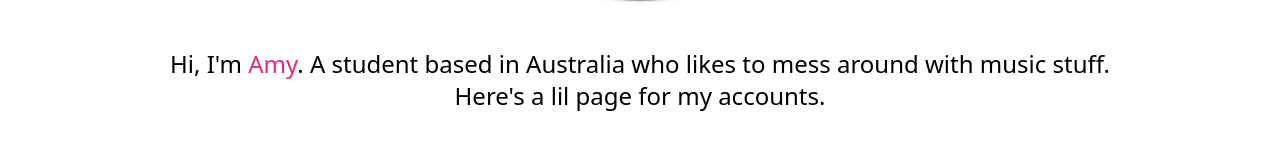
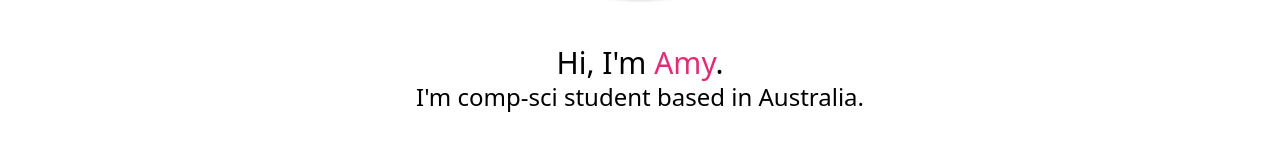
Before and after one commit to amydevs/amydevs.github.io, a Next.js app: page / in a window 1280 px wide. Shown: the part 540-690 px from the top of the page. Built offline with nearby package versions, Linux system fonts and the light colour scheme; grey boxes are pictures that could not be loaded.

Commit message:
changed message

```diff
--- a/src/pages/index.tsx
+++ b/src/pages/index.tsx
@@ -11,7 +11,10 @@ const Home: NextPage = () => {
                 <div className="pfp">
                     <Image width="460" height="460" layout='intrinsic' alt="PFP" src={`https://github.com/${process.env.GH_USERNAME}.png`} />
                 </div>
-                <div className="text-2xl">Hi, I&apos;m <span className="text-primary">Amy</span>. A student based in Australia who likes to mess around with music stuff. <br /> Here&apos;s a lil page for my accounts.</div>
+                <div>
+                    <span className="text-3xl">Hi, I&apos;m <span className="text-primary">Amy</span>.</span> <br />
+                    <span className="text-2xl">I&apos;m comp-sci student based in Australia.</span><br />
+                </div>
             </div>
             <div className="flex flex-wrap items-center justify-center gap-3">
                 {
```
